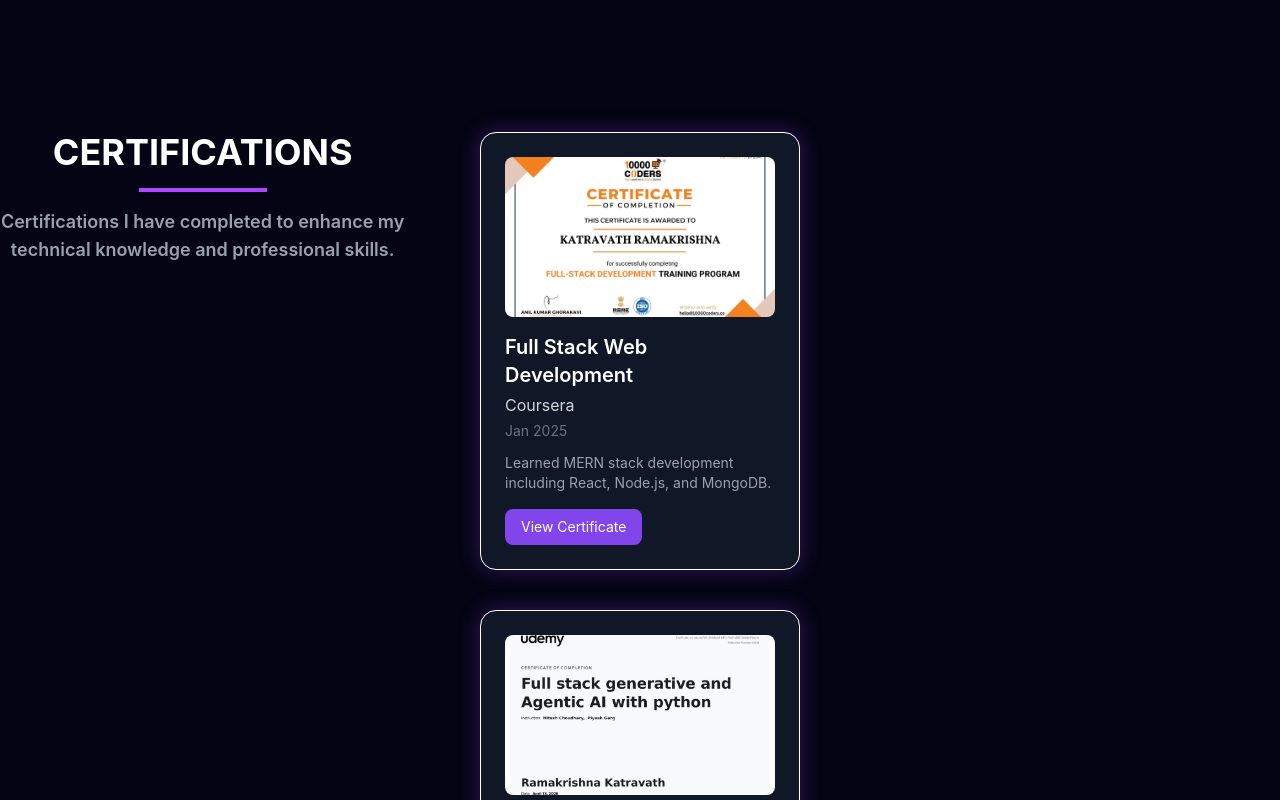
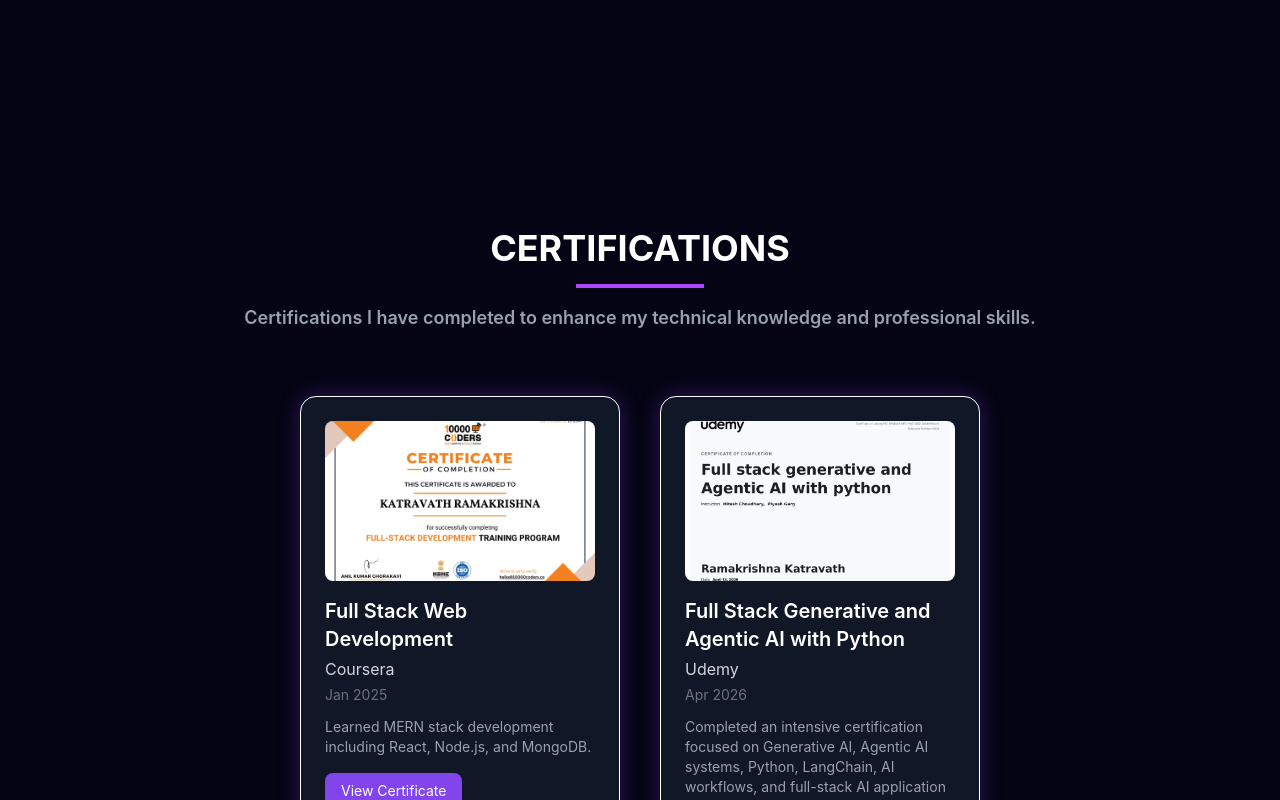
Before and after one commit to Ramakrishna-K/Portfolio, a React (Vite) app: page / in a window 1280 px wide. Shown: the part 3320-4120 px from the top of the page. Built offline with nearby package versions, Linux system fonts and the light colour scheme.

Commit message:
Update Certifications.jsx

```diff
--- a/src/components/Certifications/Certifications.jsx
+++ b/src/components/Certifications/Certifications.jsx
@@ -5,7 +5,7 @@
   return (
     <section
       id="certifications"
-      className="grid grid-cols-1 md:grid-cols-2 lg:grid-cols-3 gap-8"
+      className="py-24 px-[6vw] md:px-[8vw] lg:px-[10vw] font-sans"
     >
       {/* Section Title */}
       <div className="text-center mb-16">
```
